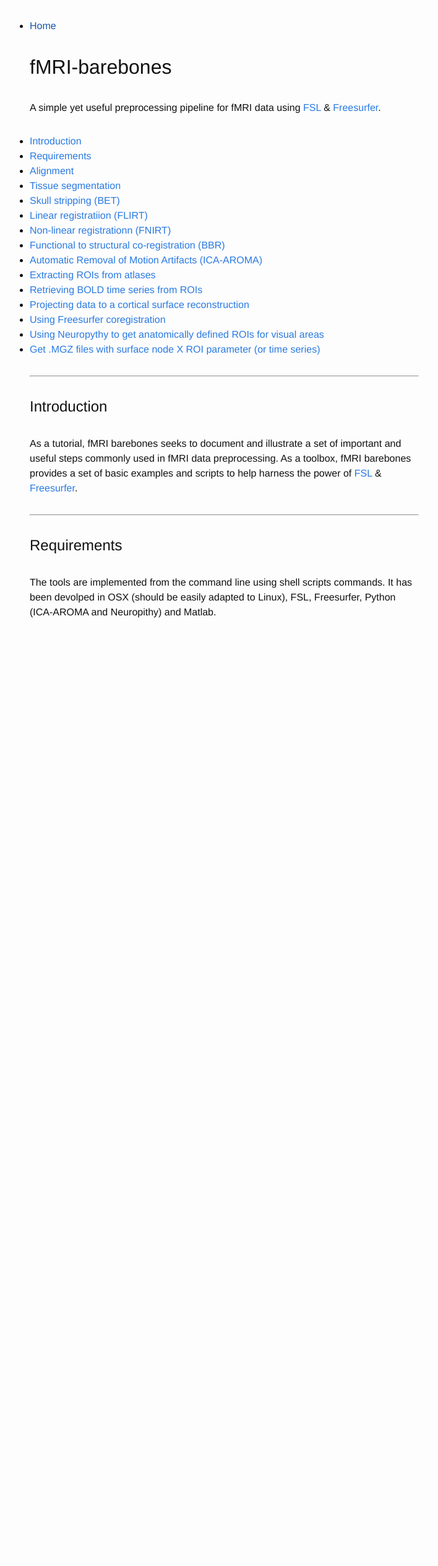
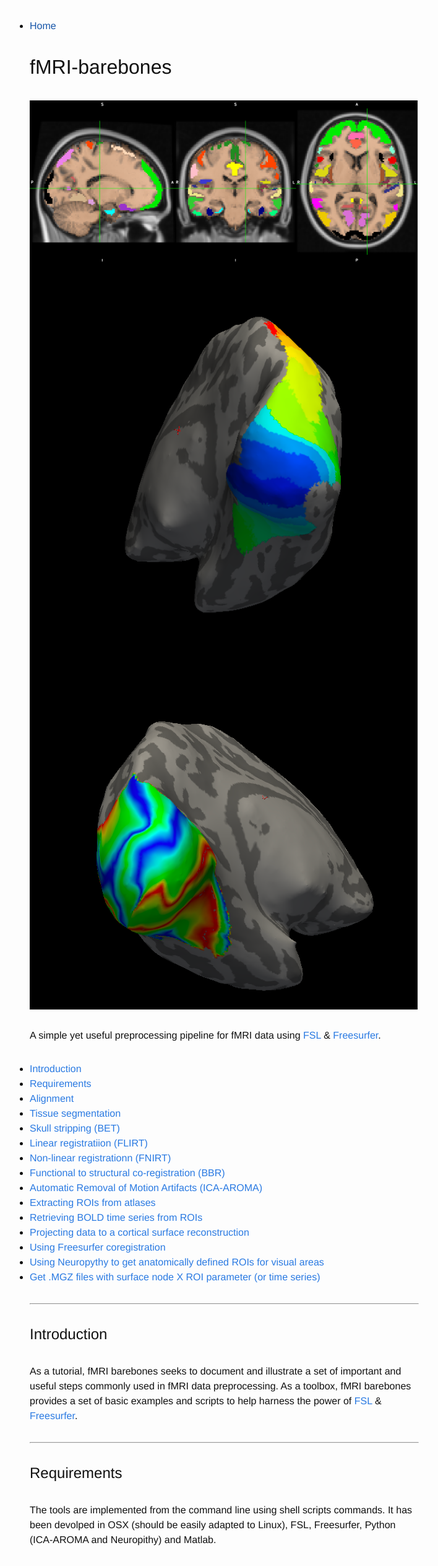
Before and after one commit to nicogravel/fMRI-barebones, a Jekyll site: the page built from docs/index.md, in a window 1280 px wide. Shown: the whole page at 62% size, without its empty margins (12-720 px from the left). Built offline with Jekyll 4.4.1, drawn with Linux system fonts in a browser that asks for light colours; before the commit the page ends 1030 px from its top, so only the background shows below that.

Commit message:
Added figures to index

```diff
--- a/docs/index.md
+++ b/docs/index.md
@@ -4,6 +4,10 @@ title: "fMRI barebones"
 ---
 
 # fMRI-barebones
+
+![Picture](/fMRI-barebones/assets/HOatlas.png)
+![Picture](/fMRI-barebones/assets/wang.png)
+![Picture](/fMRI-barebones/assets/benson.png)
 
 A simple yet useful preprocessing pipeline for fMRI data using [FSL](https://fsl.fmrib.ox.ac.uk/fsl/fslwiki) &amp; [Freesurfer](https://surfer.nmr.mgh.harvard.edu/).
 
```
Also changed, not shown: README.md.
